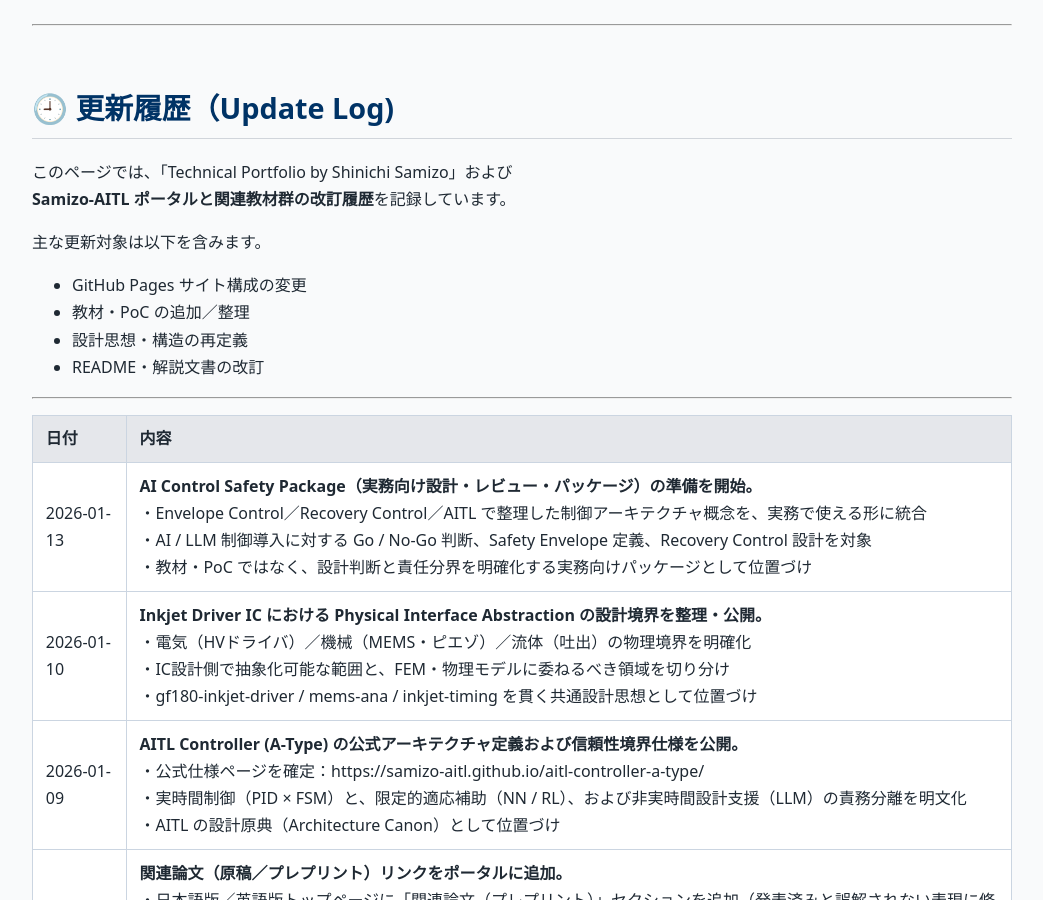
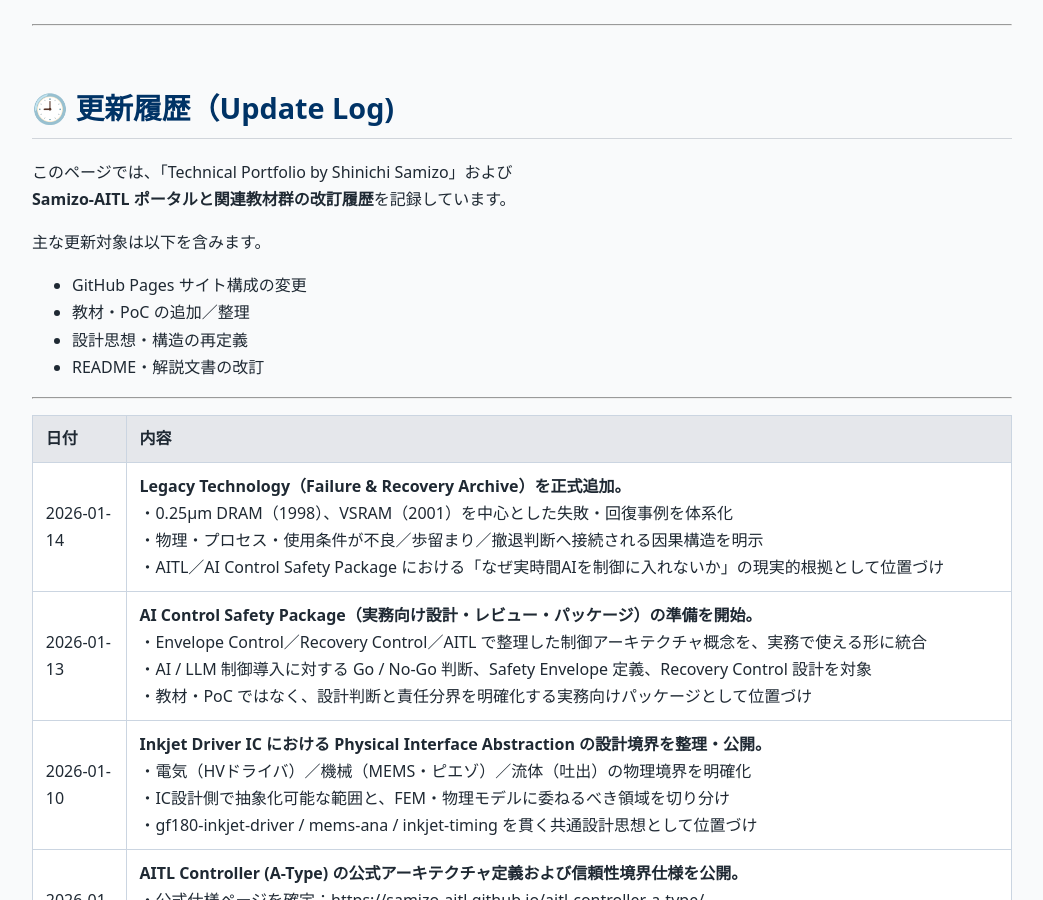
Before and after one commit to Samizo-AITL/Samizo-AITL.github.io, a Jekyll site: the page built from about/update/index.md, in a window 1280 px wide and 900 px high. Shown: the whole window, without its empty margins (118-1161 px from the left). Built offline with Jekyll 4.4.1, drawn with Linux system fonts in a browser that asks for light colours.

Commit message:
Update index.md

```diff
--- a/about/update/index.md
+++ b/about/update/index.md
@@ -22,6 +22,7 @@ description: Samizo-AITLおよび関連教材の改訂履歴（GitHub Pagesポ
 
 | 日付       | 内容 |
 |------------|------|
+| 2026-01-14 | **Legacy Technology（Failure & Recovery Archive）を正式追加。**<br>・0.25µm DRAM（1998）、VSRAM（2001）を中心とした失敗・回復事例を体系化<br>・物理・プロセス・使用条件が不良／歩留まり／撤退判断へ接続される因果構造を明示<br>・AITL／AI Control Safety Package における「なぜ実時間AIを制御に入れないか」の現実的根拠として位置づけ |
 | 2026-01-13 | **AI Control Safety Package（実務向け設計・レビュー・パッケージ）の準備を開始。**<br>・Envelope Control／Recovery Control／AITL で整理した制御アーキテクチャ概念を、実務で使える形に統合<br>・AI / LLM 制御導入に対する Go / No-Go 判断、Safety Envelope 定義、Recovery Control 設計を対象<br>・教材・PoC ではなく、設計判断と責任分界を明確化する実務向けパッケージとして位置づけ |
 | 2026-01-10 | **Inkjet Driver IC における Physical Interface Abstraction の設計境界を整理・公開。**<br>・電気（HVドライバ）／機械（MEMS・ピエゾ）／流体（吐出）の物理境界を明確化<br>・IC設計側で抽象化可能な範囲と、FEM・物理モデルに委ねるべき領域を切り分け<br>・gf180-inkjet-driver / mems-ana / inkjet-timing を貫く共通設計思想として位置づけ |
 | 2026-01-09 | **AITL Controller (A-Type) の公式アーキテクチャ定義および信頼性境界仕様を公開。**<br>・公式仕様ページを確定：https://samizo-aitl.github.io/aitl-controller-a-type/<br>・実時間制御（PID × FSM）と、限定的適応補助（NN / RL）、および非実時間設計支援（LLM）の責務分離を明文化<br>・AITL の設計原典（Architecture Canon）として位置づけ |
```
